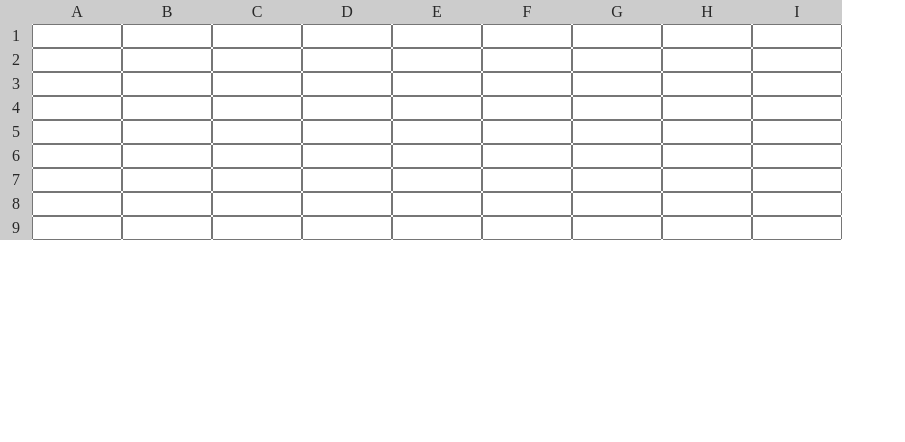
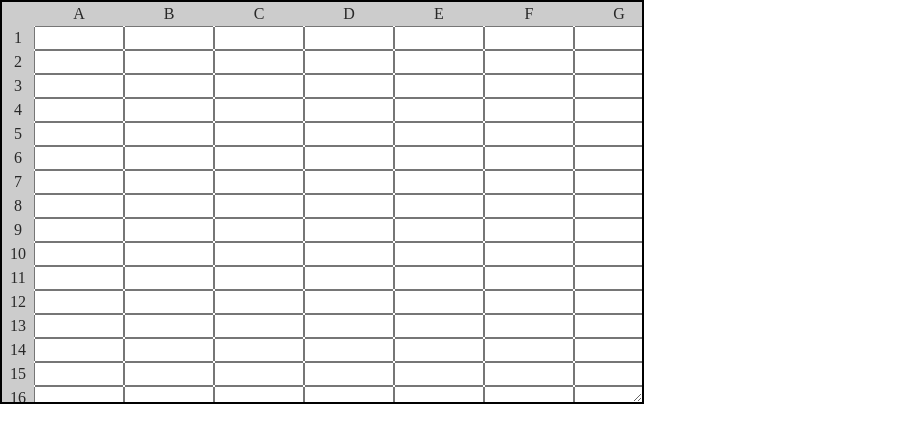
Before and after one commit to anhminh10a2hoa/spreadsheet-fetch, a React (Create React App) app: page / in a window 1280 px wide. Shown: the top 442 px of the page, without its empty margins (0-905 px from the left). Built offline with nearby package versions, Linux system fonts and the light colour scheme.

Commit message:
added resize for the sheet

```diff
--- a/src/App.tsx
+++ b/src/App.tsx
@@ -2,13 +2,15 @@ import React from 'react';
 import './App.css';
 import { Reset } from 'styled-reset';
 import Sheet from './components/Sheet';
+import { AppContainer } from "./styles";
+
 
 const App: React.FC = () => {
   return (
-    <>
+    <AppContainer>
       <Reset />
-      <Sheet numberOfRows={10} numberOfColumns={10} />
-    </>
+      <Sheet numberOfRows={101} numberOfColumns={27} />
+    </AppContainer>
   );
 }
 
--- a/src/components/Cell.tsx
+++ b/src/components/Cell.tsx
@@ -1,5 +1,4 @@
-import React, { useCallback, useState, memo, useMemo } from "react";
-
+import React, { useState, memo } from "react";
 import { Input, Header } from "../styles";
 
 interface CellProps {
--- a/src/components/Sheet.tsx
+++ b/src/components/Sheet.tsx
@@ -1,4 +1,4 @@
-import React, { useState, useCallback, Fragment } from "react";
+import React, { useState, Fragment } from "react";
 
 import Cell from "./Cell";
 import { Sheet as StyledSheet } from "../styles";
--- a/src/styles.ts
+++ b/src/styles.ts
@@ -29,3 +29,13 @@ export const Input = styled.input`
     background-color: #e7f2f8;
   }
 `;
+
+export const AppContainer = styled.div`
+  border: 2px solid;
+  width: 50vw;
+  height: 50vh;
+  max-height: calc(100vh - 30px);
+  max-width: calc(100vw - 30px);
+  resize: both;
+  overflow: auto;
+`
```
